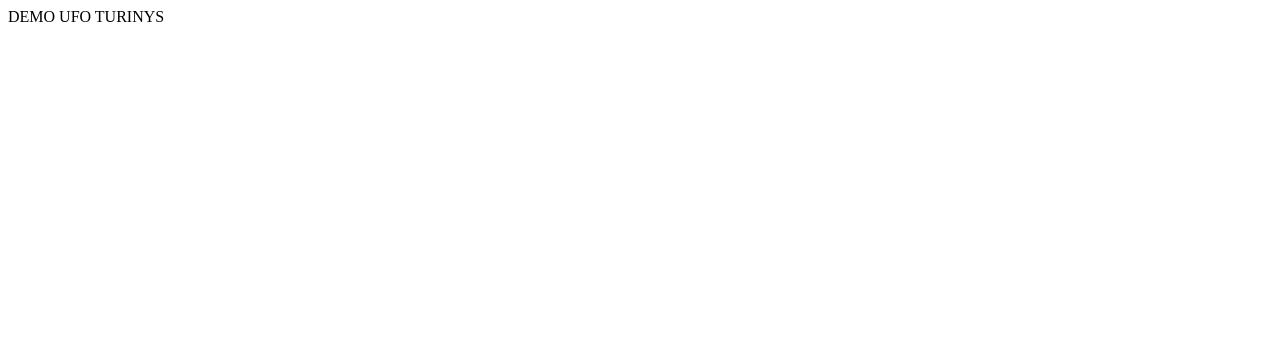
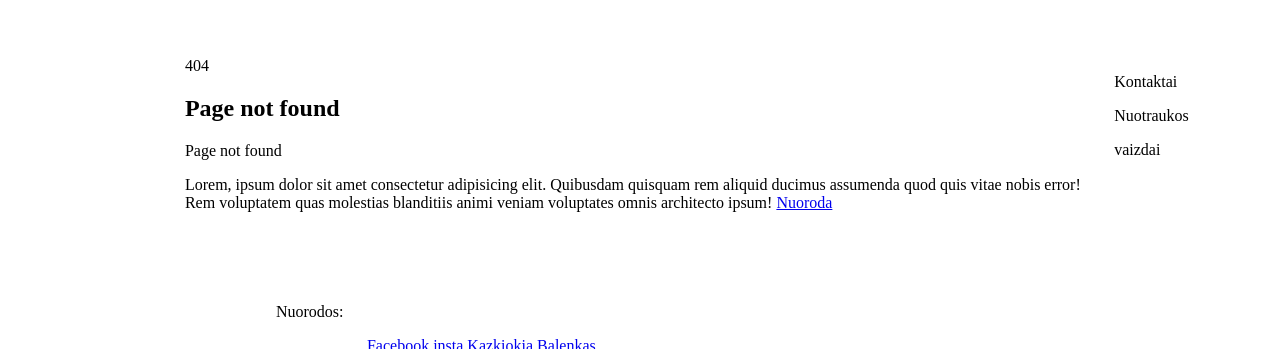
Before and after one commit to Domasbab/UFO, a website: page index.html in a window 1280 px wide. Shown: the top 349 px of the page. Drawn offline with Linux system fonts and the light colour scheme.

Commit message:
Svadarbis

```diff
--- a/index.html
+++ b/index.html
@@ -3,10 +3,44 @@
 <head>
     <meta charset="UTF-8">
     <meta http-equiv="X-UA-Compatible" content="IE=edge">
-    <meta name="viewport" content="width=, initial-scale=1.0">
-    <title>Document</title>
+    <meta name="viewport" content="width=device-width, initial-scale=1.0">
+    <title>Savadarbis</title>
 </head>
-<body>
-    DEMO UFO TURINYS
+
+<body style="background-color: rgb(255, 255, 255);">
+    <main style="background-color: rgb(255, 255, 255); width: 90%; margin-left: 5%;margin: right 5% ;margin-top: 20px;">
+        <div style="float:right ; margin-right: 20px;">
+            <p>Kontaktai</p>
+            <p>Nuotraukos</p>
+            <p>vaizdai</p>
+
+        </div>
+        <div style="background-color: rgb(255, 255, 255); width: 80%;  margin-left: 10%; margin-top: 5%;"
+
+            <h1>404</h1>
+            <h2> Page not found</h2>
+            <p>Page not found</p>
+            Lorem, ipsum dolor sit amet consectetur adipisicing elit. Quibusdam quisquam rem aliquid ducimus assumenda quod quis vitae nobis error! Rem voluptatem quas molestias blanditiis animi veniam voluptates omnis architecto ipsum!
+            <a href="https://www.facebook.com">Nuoroda</a>
+            <p style="margin-top: 10%; margin-left: 10%;"">Nuorodos:</p>
+
+            <nav style="margin-left: 20%; ">
+                <a href="https://www.facebook.com">Facebook</a>
+                <a href="https://www.facebook.com">insta </a>
+                <a href="https://www.facebook.com">Kazkiokia</a>
+                <a href="https://www.instagram.com">Balenkas</a>
+
+
+
+            </nav>
+
+ <img src="Unknown" alt="Logotipas" style="width: 300px; margin-left: 60%; margin-top: 0;">
+ <div style="background-color: rgb(255, 255, 255); margin-bottom: 20%; text-decoration: underline; float:right ;"> © All rights reserved</div>
+
+
+        </div>
+
+    </main>
+
 </body>
 </html>
```
Also changed, not shown: 59b93e34bc32c_thumb900.jpg.webp (added), Screenshot 2022-05-26 at 09.44.37.png (added), Screenshot 2022-05-26 at 15.06.45.png (added), real-estate-logo-260nw-1615688014.jpg.webp (added), 1 other file.
